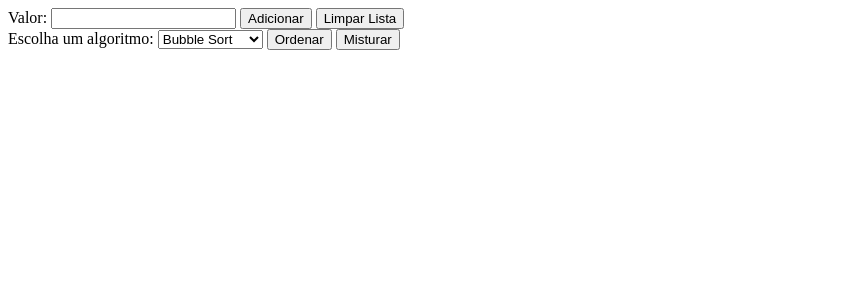
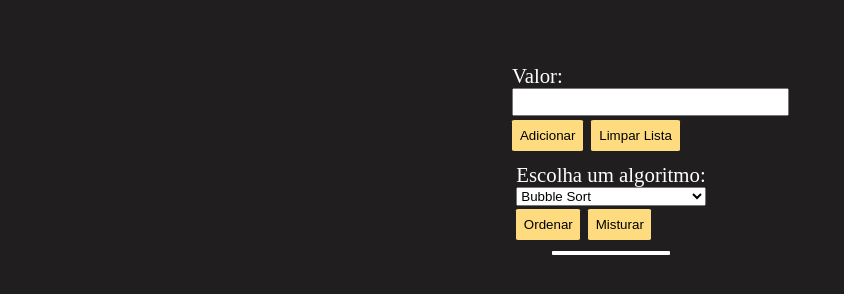
Before and after one commit to DilnaeSantos/Descobrindo-o-Java-Script, a plain HTML site: page Ordenando com Java Script e DOM/exemplosjs/index.html in a window 1280 px wide. Shown: the whole page, without its empty margins (0-844 px from the left). Drawn offline with Linux system fonts and the light colour scheme.

Commit message:
finalização do css exemplosjs

```diff
--- a/Ordenando com Java Script e DOM/exemplosjs/index.html
+++ b/Ordenando com Java Script e DOM/exemplosjs/index.html
@@ -6,23 +6,27 @@
     <link rel="stylesheet" href="style.css" />
     <title>Ordenação e Mistura</title>
   </head>
-  <body>
+  <body class="body">
     <section class="containerPai">
-      <div class="containerFilho1">
+      <div class="containerFilho">
         <label for="valor">Valor:</label>
         <input type="number" id="valor" />
-        <button type="button" onclick="add()">Adicionar</button>
-        <button type="button" onclick="limparLista()">Limpar Lista</button>
+        <div>
+          <button type="button" onclick="add()">Adicionar</button>
+          <button type="button" onclick="limparLista()">Limpar Lista</button>
+        </div>
       </div>
-      <div class="containerFilho2">
+      <div class="containerFilho">
         <label for="algoritmo">Escolha um algoritmo:</label>
         <select id="algoritmo">
           <option value="bubble">Bubble Sort</option>
           <option value="selection">Selection Sort</option>
           <option value="quick">Quick Sort</option>
         </select>
+        <div>
         <button type="button" onclick="ordenar()">Ordenar</button>
         <button type="button" onclick="misturar()">Misturar</button>
+      </div>
       </div>
       <ul id="valores"></ul>
     </section>
--- a/Ordenando com Java Script e DOM/exemplosjs/style.css
+++ b/Ordenando com Java Script e DOM/exemplosjs/style.css
@@ -0,0 +1,56 @@
+* {
+    margin: 0;
+    padding: 0;
+    box-sizing: border-box;
+    list-style: none;
+}
+
+.body {
+    background-color: #201e1e;
+    display: flex;
+}
+
+.containerPai {
+    margin: 5% 40%;
+    display: flex;
+    flex-direction: column;
+    align-items: center;
+}
+
+.containerFilho {
+    display: flex;
+    flex-direction: column;
+}
+
+label {
+    font-size: 130%;
+    color: #fff;
+}
+
+input {
+    width: 140%;
+    font-size: 90%;
+    padding: 4px;
+}
+
+button {
+    margin: 2% 2% 6% 0%;
+    padding: 4%;
+    background-color: #ffdb7f;
+    border: none;
+    border-radius: 4%;
+    transition: 0.2s;
+    cursor: pointer;
+}
+
+button:hover {
+    scale: 1.1;
+}
+
+ul {
+    color: #000000;
+    background-color: #fff;
+    padding: 1% 30%;
+    font-size: 150%;
+    border-radius: 5%;
+}
```
